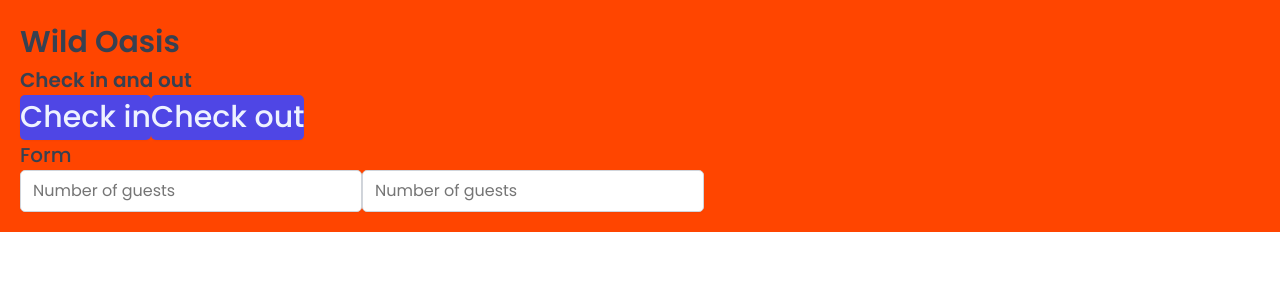
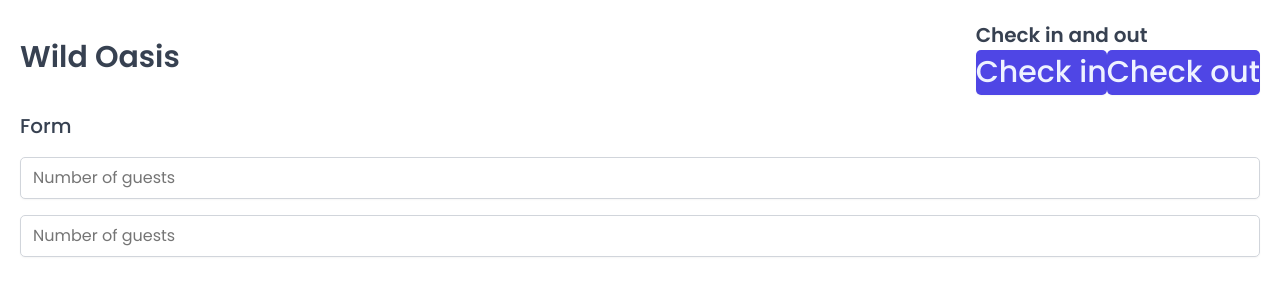
Before and after one commit to kishore26kk/the-wild-oasis, a React (Vite) app: page / in a window 1280 px wide. Shown: the top 300 px of the page. Built offline with nearby package versions, Linux system fonts and the light colour scheme; a web font is replaced by a local one.

Commit message:
added direction to row component

```diff
--- a/src/App.jsx
+++ b/src/App.jsx
@@ -3,9 +3,10 @@ import GlobalStyles from './styles/GlobalStyles';
 import Button from './ui/Button';
 import Input from './ui/Input';
 import Heading from './ui/Heading';
+import Row from "./ui/Row";
 
 const StyledApp = styled.div`
-  background-color: orangered;
+  /* background-color: orangered; */
   padding: 20px;
 `
 const App = () => {
@@ -13,14 +14,21 @@ const App = () => {
     <>
     <GlobalStyles />
     <StyledApp>
+      <Row>
+      <Row type="horizontal">
         <Heading as="h1">Wild Oasis</Heading>
+        <div>
           <Heading as="h2">Check in and out</Heading>
           <Button onClick={()=>alert('Check in')}>Check in</Button>
           <Button onClick={()=>alert('Check out')}>Check out</Button>
+        </div>
+      </Row>
+      <Row type="vertical">
         <Heading as="h3">Form</Heading>
-
         <Input type='number' placeholder='Number of guests'/>
         <Input type='number' placeholder='Number of guests'/>
+      </Row>
+      </Row>
     </StyledApp>
     </>
   )
--- a/src/ui/Row.jsx
+++ b/src/ui/Row.jsx
@@ -1,5 +1,20 @@
-import { styled } from "styled-components";
+import { css, styled } from "styled-components";
 
 const Row = styled.div`
+    display : flex;
 
+    ${props => props.type === "horizontal" && css`
+        justify-content: space-between;
+        align-items: center;
+
+    `}
+    ${props => props.type === "vertical" && css`
+        flex-direction: column;
+        gap : 1.6rem;
+    `}
 `
+Row.defaultProps = {
+    type : "vertical"
+}
+
+export default Row;
```
Lines whose indentation alone changed are shown as unchanged.
